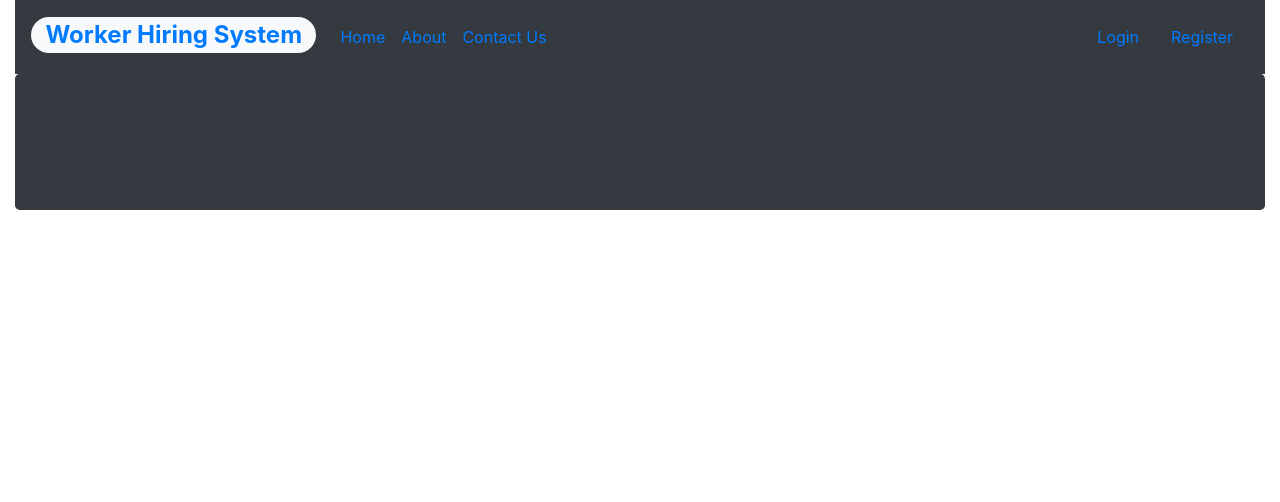
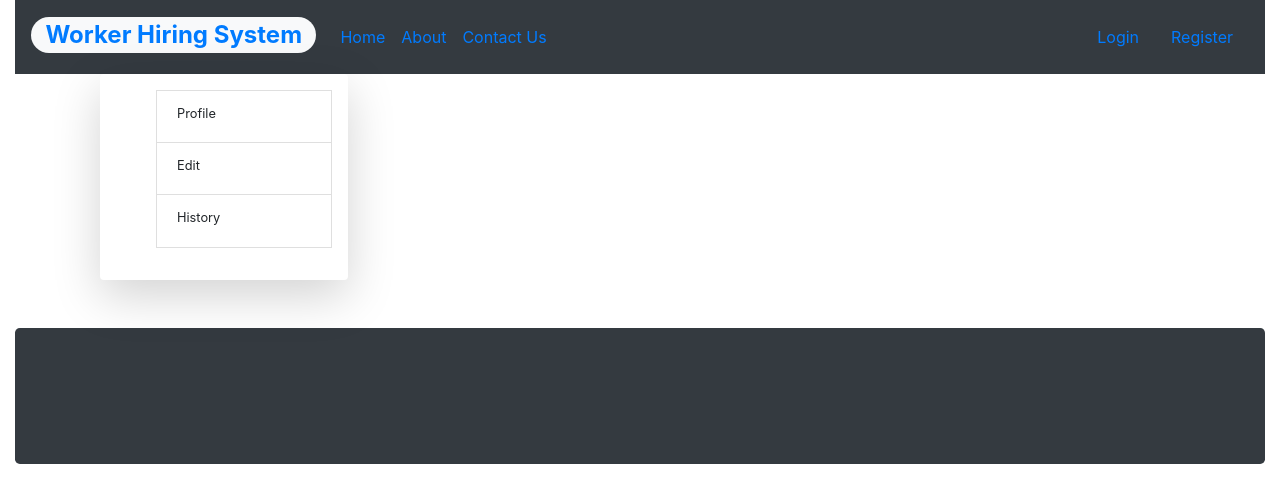
Before and after one commit to divaymohan/worker-front-end-service, a React (Create React App) app in the folder worker-frontend/: page /profile in a window 1280 px wide. Shown: the top 502 px of the page. Built offline with nearby package versions, Linux system fonts and the light colour scheme.

Commit message:
added side navigation

```diff
--- a/worker-frontend/src/components/profile.jsx
+++ b/worker-frontend/src/components/profile.jsx
@@ -3,11 +3,38 @@ import React, { Component } from "react";
 class Profile extends Component {
   state = {
     classes: ["Profile", "Edit", "History"],
+    Value: "",
+  };
+  onSelectSort = (item) => {
+    let { Value } = this.state;
+    Value = item;
+    this.setState({ Value });
   };
   render() {
     return (
       <div className="container">
-        <div className="col-3"></div>
+        <div className="col-3">
+          <div className="m-0 shadow-lg p-3 mb-5 bg-white rounded">
+            <ul>
+              {this.state.classes.map((item) => (
+                <li
+                  onClick={() => this.onSelectSort(item)}
+                  key={item}
+                  className={
+                    this.state.Value === item
+                      ? "list-group-item active"
+                      : "list-group-item"
+                  }
+                  style={{ cursor: "pointer" }}
+                >
+                  <h6>
+                    <small>{item}</small>
+                  </h6>
+                </li>
+              ))}
+            </ul>
+          </div>
+        </div>
       </div>
     );
   }
```
